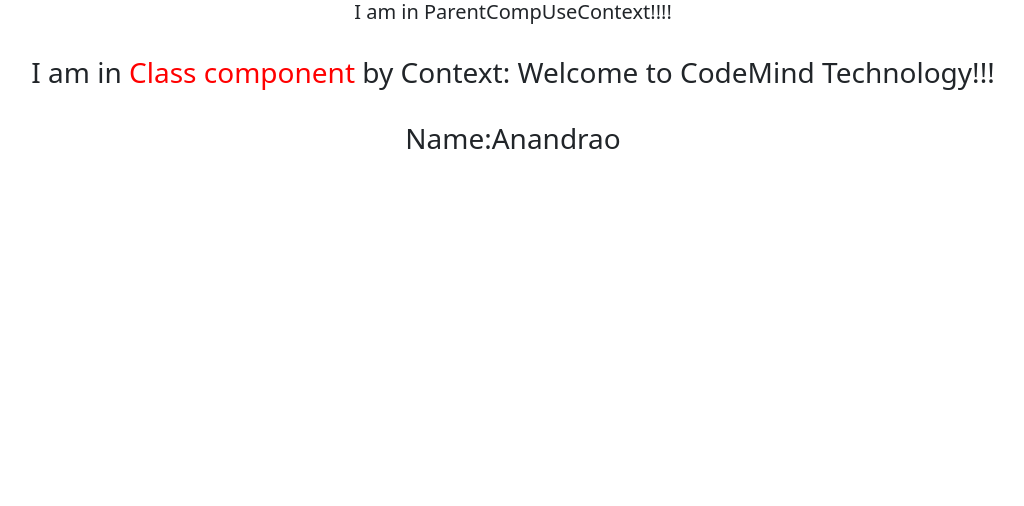
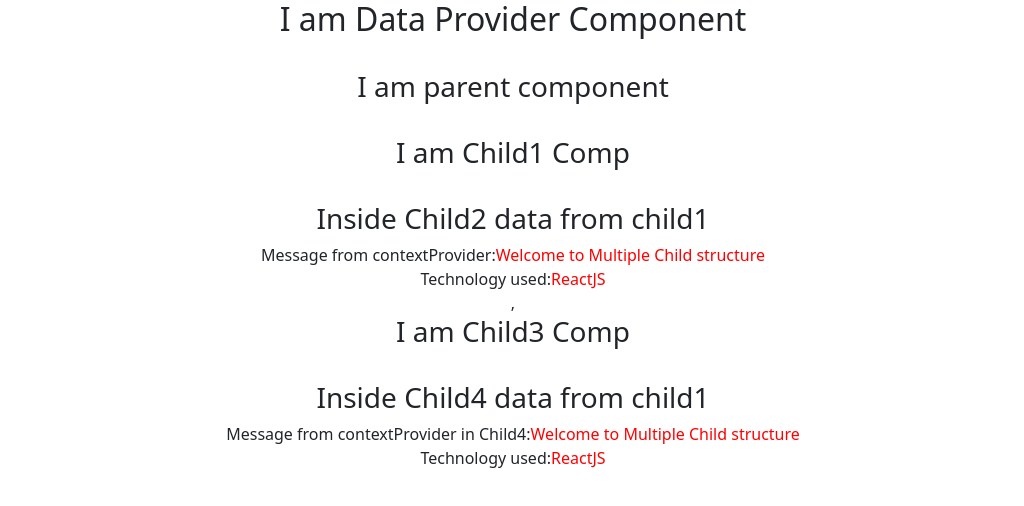
Before and after one commit to shingadeanandrao/ReactConcepts, a React (Create React App) app: page / in a window 1280 px wide. Shown: the top 506 px of the page, without its empty margins (127-1151 px from the left). Built offline with nearby package versions, Linux system fonts and the light colour scheme.

Commit message:
useContext Hook
useContext Hook with data provider component

```diff
--- a/src/App.js
+++ b/src/App.js
@@ -1,6 +1,7 @@
 import './App.css';
 import 'bootstrap/dist/css/bootstrap.min.css';
-import ParentCompUseContext from './components/useContextHook/ParentCompUseContext';
+// import ParentCompUseContext from './components/useContextHook/ParentCompUseContext';
+
 // import ClassComponentExample from './components/FormHandling/ClassComponentExample';
 // import PureComp from './components/PureCompAndCPComm/PureComp';
 // import ParentFCComp from './components/PureCompAndCPComm/ParentFCComp';
@@ -17,6 +18,7 @@ import ParentCompUseContext from './components/useContextHook/ParentCompUseConte
 // import ApiCallUsinguseEffect from './components/ApiIntegration/APICallUsinguseEffect';
 // import ApiCallUsinguseEffectHook from './components/ApiIntegration/ApiCallUsinguseEffectHook';
 // import Container from './components/CompoLifeCycle/Container';
+import ContextProvider from './components/useContextHook/useContext/ContextProvider';
 
 
 function App() {
@@ -46,7 +48,8 @@ function App() {
         {/* <AdvanceForm/> */}
         {/* <FormAllInputs/> */}
         {/* <ClassComponentExample/> */}
-        <ParentCompUseContext/>
+        {/* <ParentCompUseContext/> */}
+        <ContextProvider/>
     </div>
   );
 }
--- /dev/null
+++ b/src/components/useContextHook/useContext/Child1.jsx
@@ -0,0 +1,13 @@
+import React from 'react'
+import Child2 from './Child2'
+
+const Child1 = () => {
+  return (
+    <>
+    <br/><h3>I am Child1 Comp</h3>
+      <Child2/>
+    </>
+  )
+}
+
+export default Child1
--- /dev/null
+++ b/src/components/useContextHook/useContext/Child2.jsx
@@ -0,0 +1,17 @@
+import React, { useContext } from 'react'
+import myContext from '../MyContext'
+const Child2 = () => {
+    const {name,surname}=useContext(myContext);
+  return (
+    <>
+    <br/><h3>Inside Child2 data from child1</h3>
+
+    Message from contextProvider:<span style={{color:'red'}}>{ name}</span><br/>
+
+    Technology used:<span style={{color:'red'}}>{surname}</span><br/>
+
+    </>
+  )
+}
+
+export default Child2
--- /dev/null
+++ b/src/components/useContextHook/useContext/Child3.jsx
@@ -0,0 +1,15 @@
+import React from 'react'
+import Child4 from './Child4'
+
+const Child3 = () => {
+  return (
+    <>
+      <>
+    <br/><h3>I am Child3 Comp</h3>
+      <Child4/>
+    </>
+    </>
+  )
+}
+
+export default Child3
--- /dev/null
+++ b/src/components/useContextHook/useContext/Child4.jsx
@@ -0,0 +1,16 @@
+import React, { useContext } from 'react'
+import myContext from '../MyContext';
+const Child4 = () => {
+    const {name,surname}=useContext(myContext);
+  return (
+    <>
+      <br/><h3>Inside Child4 data from child1</h3>
+
+    Message from contextProvider in Child4:<span style={{color:'red'}}>{ name}</span><br/>
+
+    Technology used:<span style={{color:'red'}}>{surname}</span><br/>
+    </>
+  )
+}
+
+export default Child4;
--- /dev/null
+++ b/src/components/useContextHook/useContext/ContextProvider.jsx
@@ -0,0 +1,17 @@
+
+import React, { useState } from 'react'
+import Parent from './Parent';
+
+const ContextProvider = () => {
+    const [name]=useState('Welcome to Multiple Child structure');
+    const [surname]=useState('ReactJS');
+
+  return (
+    <>
+      <h2>I am Data Provider Component</h2>
+      <Parent name={name} surname={surname}/>
+    </>
+  )
+}
+
+export default ContextProvider;
--- /dev/null
+++ b/src/components/useContextHook/useContext/Parent.jsx
@@ -0,0 +1,18 @@
+import React from 'react';
+import myContext from '../MyContext';
+import Child1 from './Child1';
+import Child3 from './Child3';
+
+const Parent = (props) => {
+    const{name,surname}=props;
+  return (
+    <div>
+       <br/><h3>I am parent component</h3>
+      <myContext.Provider value={{name,surname}}>
+        <Child1/>,<Child3/>
+      </myContext.Provider>
+    </div>
+  )
+}
+
+export default Parent;
```
